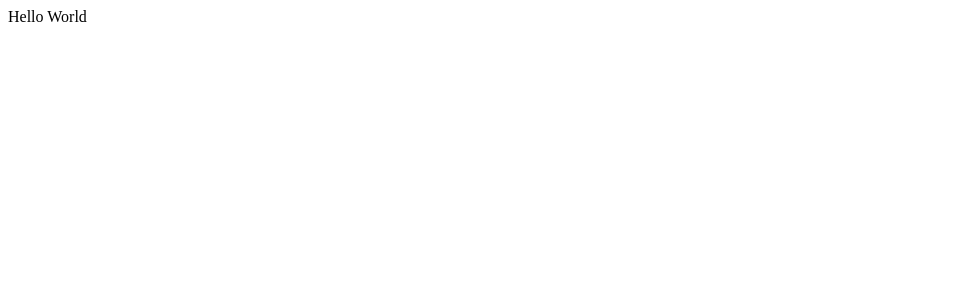
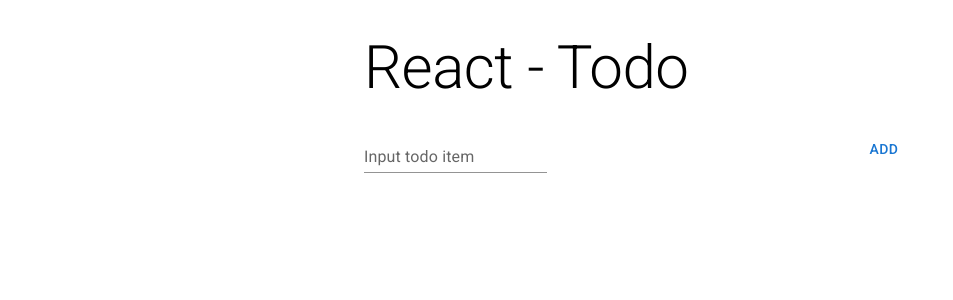
Before and after one commit to jinjingngo/todo, a React app in the folder apps/react/: page / in a window 1280 px wide. Shown: the top 300 px of the page, without its empty margins (0-953 px from the left). Built offline with nearby package versions, Linux system fonts and the light colour scheme.

Commit message:
Todo app skeleton

```diff
--- a/apps/react/config/webpack.config.ts
+++ b/apps/react/config/webpack.config.ts
@@ -23,6 +23,23 @@ const config: Configuration = {
         use: 'ts-loader',
         exclude: /node_modules/,
       },
+      {
+        test: /\.p?css$/,
+        use: [
+          {
+            loader: 'style-loader',
+          },
+          {
+            loader: 'css-loader',
+            options: {
+              importLoaders: 1,
+            },
+          },
+          {
+            loader: 'postcss-loader',
+          },
+        ],
+      },
     ],
   },
   resolve: {
--- a/apps/react/package.json
+++ b/apps/react/package.json
@@ -18,8 +18,12 @@
     "@types/react": "^17.0.39",
     "@types/react-dom": "^17.0.11",
     "@types/webpack": "^5.28.0",
+    "css-loader": "^6.6.0",
     "html-webpack-plugin": "^5.5.0",
+    "postcss": "^8.4.6",
+    "postcss-loader": "^6.2.1",
     "prettier": "^2.5.1",
+    "style-loader": "^3.3.1",
     "ts-loader": "^9.2.6",
     "ts-node": "^10.5.0",
     "typescript": "^4.5.5",
--- a/apps/react/public/index.html
+++ b/apps/react/public/index.html
@@ -1,11 +1,15 @@
 <!DOCTYPE html>
-<html>
+<html lang="en">
   <head>
     <meta charset="utf-8" />
     <title>React - Todo</title>
     <meta name="viewport" content="width=device-width, initial-scale=1" />
+    <link
+      rel="stylesheet"
+      href="https://fonts.googleapis.com/css?family=Roboto:300,400,500,700&display=swap"
+    />
   </head>
   <body>
-    <div id="app"></div>
+    <div id="root"></div>
   </body>
 </html>
--- a/apps/react/src/App.tsx
+++ b/apps/react/src/App.tsx
@@ -1,7 +1,23 @@
 import React from 'react';
+import Container from '@mui/material/Container';
+import Box from '@mui/material/Box';
+import Typography from '@mui/material/Typography';
+
+import Todo from './Todo';
 
 const App = (): JSX.Element => {
-  return <div>Hello World</div>;
+  return (
+    <React.Fragment>
+      <Container maxWidth="sm">
+        <Box sx={{my: 4}}>
+          <Typography variant="h2" component="h1" gutterBottom>
+            React - Todo
+          </Typography>
+          <Todo />
+        </Box>
+      </Container>
+    </React.Fragment>
+  );
 };
 
 export default App;
--- /dev/null
+++ b/apps/react/src/Todo/Todo.tsx
@@ -0,0 +1,12 @@
+import React from 'react';
+import TodoAdd from '../TodoAdd';
+
+const Todo = (): JSX.Element => {
+  return (
+    <>
+      <TodoAdd></TodoAdd>
+    </>
+  );
+};
+
+export default Todo;
--- /dev/null
+++ b/apps/react/src/Todo/index.ts
@@ -0,0 +1 @@
+export {default} from './Todo';
--- /dev/null
+++ b/apps/react/src/TodoAdd/TodoAdd.tsx
@@ -0,0 +1,15 @@
+import React from 'react';
+import Box from '@mui/material/Box';
+import TextField from '@mui/material/TextField';
+import Button from '@mui/material/Button';
+
+const TodoAdd = (): JSX.Element => {
+  return (
+    <Box sx={{display: 'flex', alignContent: 'space-around', justifyContent: 'space-between'}}>
+      <TextField label="Input todo item" variant="standard" />
+      <Button variant="text">Add</Button>
+    </Box>
+  );
+};
+
+export default TodoAdd;
--- /dev/null
+++ b/apps/react/src/TodoAdd/index.ts
@@ -0,0 +1 @@
+export {default} from './TodoAdd';
--- a/apps/react/src/entry.tsx
+++ b/apps/react/src/entry.tsx
@@ -2,10 +2,11 @@ import React from 'react';
 import ReactDOM from 'react-dom';
 
 import App from './App';
+import './index.pcss';
 
 ReactDOM.render(
   <React.StrictMode>
     <App />
   </React.StrictMode>,
-  document.querySelector('#app')
+  document.querySelector('#root')
 );
--- /dev/null
+++ b/apps/react/src/index.pcss
@@ -0,0 +1,27 @@
+html {
+  box-sizing: border-box;
+}
+
+*,
+*::before,
+*::after {
+  box-sizing: inherit;
+}
+
+html,
+body {
+  margin: 0;
+  padding: 0;
+  height: 100%;
+}
+
+body {
+  font-family: -apple-system, BlinkMacSystemFont, 'Segoe UI', Roboto, Helvetica, Arial, sans-serif,
+    'Apple Color Emoji', 'Segoe UI Emoji', 'Segoe UI Symbol';
+  background-color: #fff;
+}
+
+#root {
+  position: relative;
+  display: flex;
+}
```
Also changed, not shown: apps/react/src/index.ts (deleted, +0 -8 lines), 1 other file (tests, documents, lock files or other folders).
